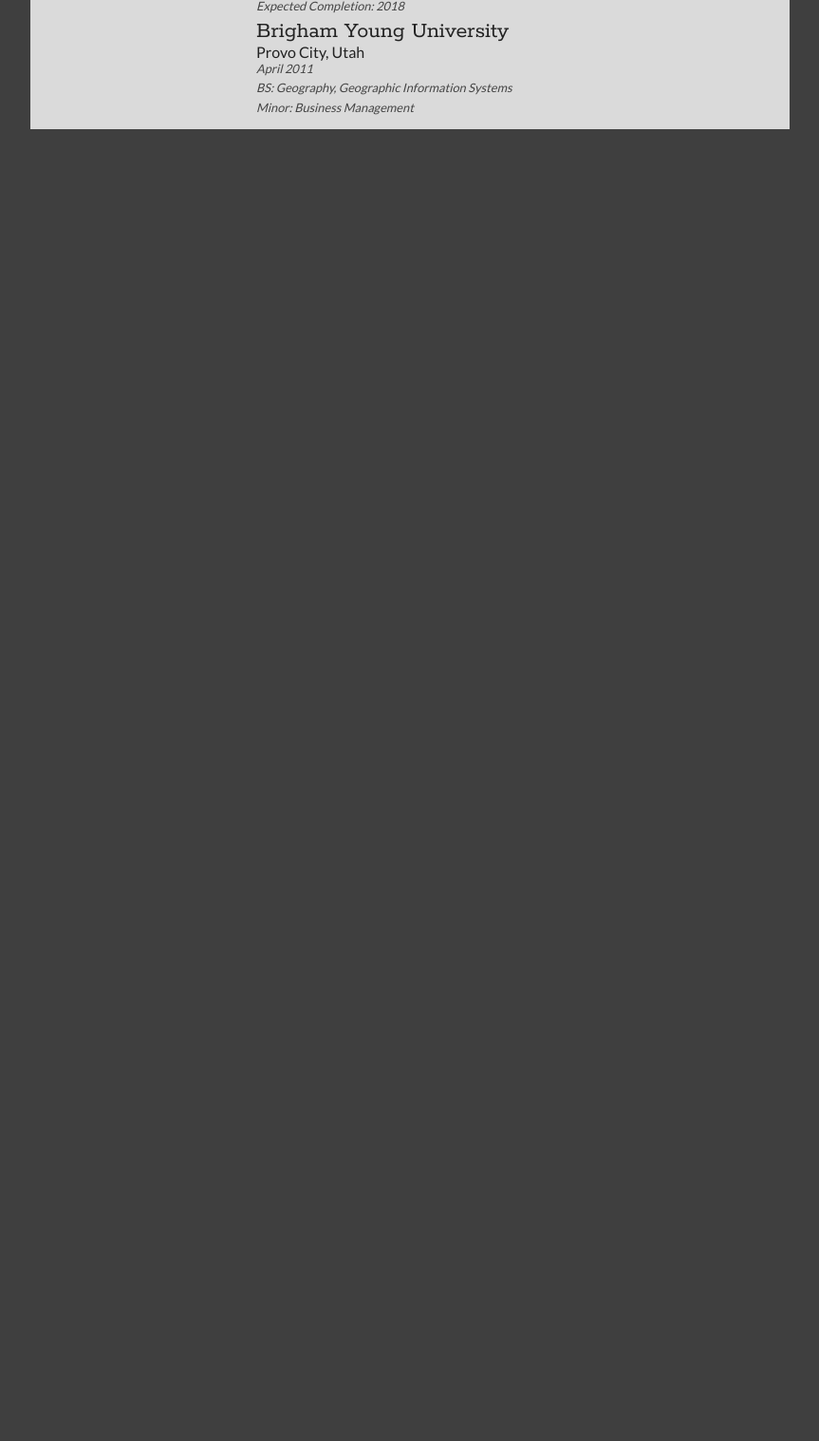
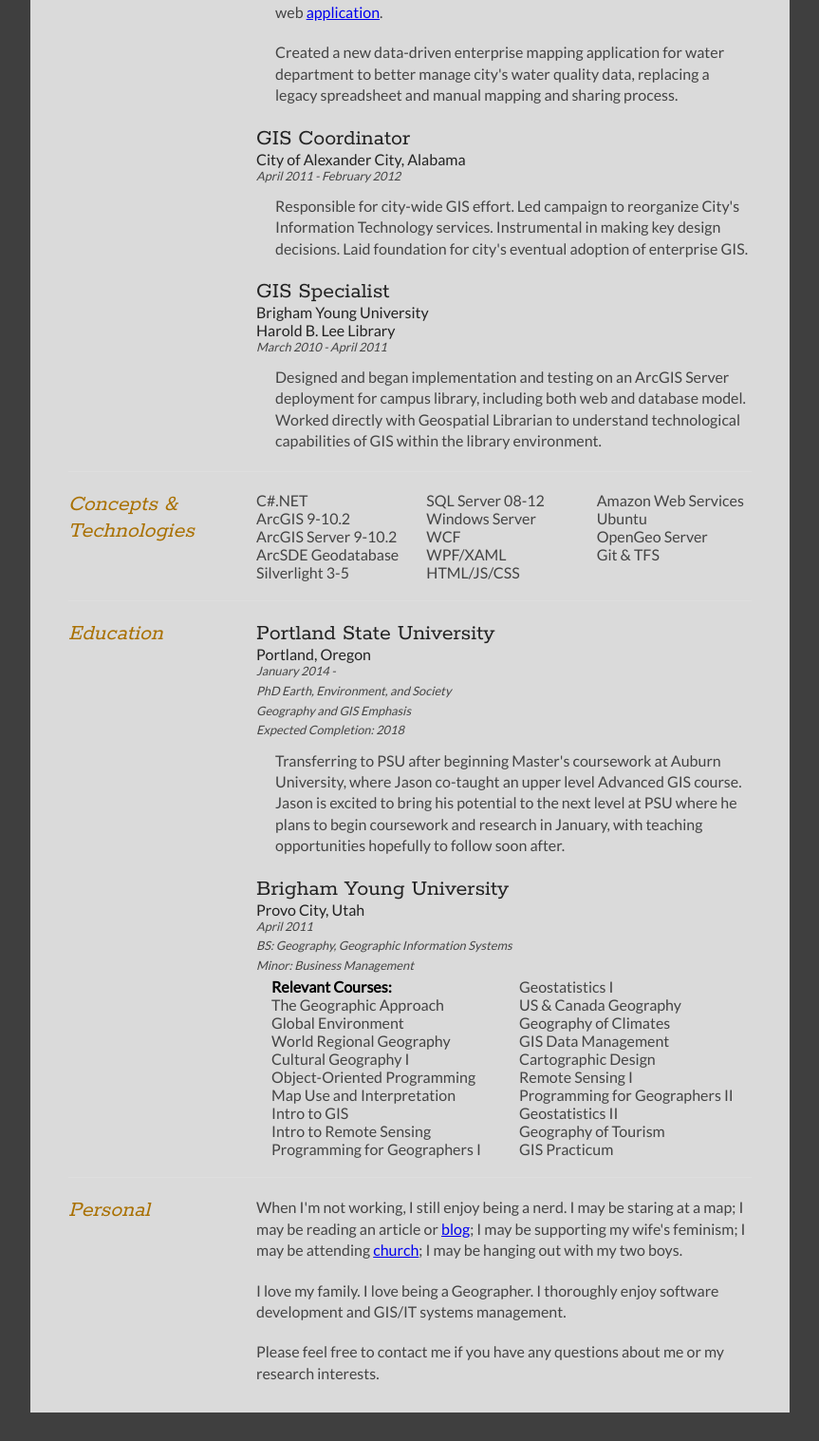
Before and after one commit to geojson/geojson.github.com, a plain HTML site: page index.html in a window 1280 px wide. Shown: the part 1082-2599 px from the top of the page at 95% size, without its empty margins (208-1071 px from the left). Before the commit the page ends 1248 px from the top, so only its background shows below. Drawn offline with Linux system fonts and the light colour scheme.

Commit message:
cv content update

```diff
--- a/index.html
+++ b/index.html
@@ -24,7 +24,7 @@
 		<div id="name">
 			<h1 class="quickFade delayTwo">Jason Roebuck</h1>
 			<h2 class="quickFade delayThree">Geographer</h2>
-			<h3 class="quickFade delayThree">GIS Developer</h3>
+			<h3 class="quickFade delayThree" title="&amp;&amp; geogeek">&amp;&amp; GIS Developer</h3>
 		</div>
 
 		<div id="contactDetails" class="quickFade delayFour">
@@ -46,7 +46,9 @@
 
 				<div class="sectionContent">
 					<p>Since I was a young child, I have been fascinated by both maps and the cultural landscape.  As a technology-intensive geographer, my goal is to share my passion with others by advocating the sharing of geographic data, so others can see the world digitally.</p>
-					<p>I spend a lot of time exploring options for the best way to make these things happen.  Professionally, I currently design interactive maps and develop other GIS solutions.  I also consider myself to be a lifelong student.</p>
+					<p>I spend a lot of time exploring options for the best way to make these things happen.  Professionally, I currently design interactive maps and develop and maintain other GIS solutions.</p>
+					<p>I also consider myself to be a lifelong student, researcher, and teacher.</p>
+					<p>My eventual career goal is to teach at a Research University in the Western United States.</p>
 				</div>
 			</article>
 			<div class="clear"></div>
@@ -59,17 +61,26 @@
 
 			<div class="sectionContent">
 				<article>
-					<h2>GIS Programmer/Analyst</h2>
+					<h2>GIS Programmer Analyst</h2>
 					<h3>Resource Data, Inc. - Portland, Oregon</h3>
 					<p class="subDetails">December 2012 - Present</p>
-					<p class="jobDesc"></p>
+					<p class="jobDesc">Responsible for backend data management and front-end web mapping application management and development for a high-profile state agency.</p>
+					<p class="jobDesc">Upgraded enterprise GIS systems to current esri version with concurrent data structure, while supporting development for GIS/Sharepoint integration project.</p>
+					<p class="jobDesc">Constantly provides recommendations on GIS best-practices and ensures smooth implementation.</p>
+					<p class="jobDesc">Uses Agile software development methodology to meet user expectations and provide for quick turnaround of features and bug fixes.</p>
+					<p class="jobDesc">Provides infrastructure support for 10 workstations and 7 Windows servers with nearly 100% uptime.</p>
 				</article>
 
 				<article>
-					<h2>GIS Programmer/Analyst</h2>
+					<h2>GIS Programmer Analyst</h2>
 					<h3>City of Auburn, Alabama</h3>
 					<p class="subDetails">January 2012 - November 2012</p>
-					<p class="jobDesc"></p>
+					<p class="jobDesc">
+						Chiefly responsible for city's interactive mapping applications.  During my time at the city, we deployed a new general-purpose, public-facing web <a href="http://webgis.auburnalabama.org/COAMap">application</a>.
+					</p>
+					<p class="jobDesc">
+						Created a new data-driven enterprise mapping application for water department to better manage city's water quality data, replacing a legacy spreadsheet and manual mapping and sharing process.
+					</p>
 				</article>
 
 				<article>
@@ -84,7 +95,7 @@
 					<h3>Brigham Young University</h3>
 					<h3>Harold B. Lee Library</h3>
 					<p class="subDetails">March 2010 - April 2011</p>
-					<p class="jobDesc"></p>
+					<p class="jobDesc">Designed and began implementation and testing on an ArcGIS Server deployment for campus library, including both web and database model. Worked directly with Geospatial Librarian to understand technological capabilities of GIS within the library environment.</p>
 				</article>
 			</div>
 			<div class="clear"></div>
@@ -98,8 +109,8 @@
 			<div class="sectionContent">
 				<ul class="keySkills">
 					<li>C#.NET</li>
-					<li>ArcGIS 9-10.1</li>
-					<li>ArcGIS Server 9-10.1</li>
+					<li>ArcGIS 9-10.2</li>
+					<li>ArcGIS Server 9-10.2</li>
 					<li>ArcSDE Geodatabase</li>
 					<li>Silverlight 3-5</li>
 					<li>SQL Server 08-12</li>
@@ -125,9 +136,11 @@
 				<article>
 					<h2>Portland State University</h2>
 					<h3>Portland, Oregon</h3>
-					<p class="subDetails">September 2013 - &nbsp;</p>
+					<p class="subDetails">January 2014 - &nbsp;</p>
 					<p class="subDetails">PhD Earth, Environment, and Society</p>
+					<p class="subDetails">Geography and GIS Emphasis</p>
 					<p class="subDetails">Expected Completion: 2018</p>
+					<p class="jobDesc">Transferring to PSU after beginning Master's coursework at Auburn University, where Jason co-taught an upper level Advanced GIS course.  Jason is excited to bring his potential to the next level at PSU where he plans to begin coursework and research in January, with teaching opportunities hopefully to follow soon after.</p>
 				</article>
 				<article>
 					<h2>Brigham Young University</h2>
@@ -135,7 +148,46 @@
 					<p class="subDetails">April 2011</p>
 					<p class="subDetails">BS: Geography, Geographic Information Systems</p>
 					<p class="subDetails">Minor: Business Management</p>
+					<ul class="courseList">
+						<li class="bold" title="not to say that the other courses I took weren't...">Relevant Courses:</li>
+						<li title="Geog 100">The Geographic Approach</li>
+						<li title="Geog 101">Global Environment</li>
+						<li title="Geog 120">World Regional Geography</li>
+						<li title="Geog 130">Cultural Geography I</li>
+						<li title="CS 142">Object-Oriented Programming</li>
+						<li title="Geog 211">Map Use and Interpretation</li>
+						<li title="Geog 212">Intro to GIS</li>
+						<li title="Geog 213">Intro to Remote Sensing</li>
+						<li title="Geog 217">Programming for Geographers I</li>
+						<li title="Geog 222">Geostatistics I</li>
+						<li title="Geog 250">US &amp; Canada Geography</li>
+						<li title="Geog 304">Geography of Climates</li>
+						<li title="Geog 311">GIS Data Management</li>
+						<li title="Geog 312">Cartographic Design</li>
+						<li title="Geog 313">Remote Sensing I</li>
+						<li title="Geog 317">Programming for Geographers II</li>
+						<li title="Geog 322">Geostatistics II</li>
+						<li title="Geog 347">Geography of Tourism</li>
+						<li title="Geog 521R">GIS Practicum</li>
+					</ul>
 				</article>
+			</div>
+			<div class="clear"></div>
+		</section>
+
+		<section>
+			<div class="sectionTitle">
+				<h1>Personal</h1>
+			</div>
+
+			<div class="sectionContent">
+				<p>
+					When I'm not working, I still enjoy being a nerd.  I may be staring at a map; I may be reading an article or <a href="http://www.xkcd.org" target="_blank">blog</a>; I may be supporting my wife's feminism; I may be attending <a href="http://www.mormon.org/" target="_blank">church</a>; I may be hanging out with my two boys.
+				</p>
+				<p>
+					I love my family.  I love being a Geographer.  I thoroughly enjoy software development and GIS/IT systems management.
+				</p>
+				<p>Please feel free to contact me if you have any questions about me or my research interests.</p>
 			</div>
 			<div class="clear"></div>
 		</section>
--- a/style.css
+++ b/style.css
@@ -24,6 +24,7 @@
 
 p.jobDesc {
 	margin-left: 1.25em;
+	margin-top:0.7em;
 }
 
 
@@ -156,8 +157,24 @@
 	color: #444;
 }
 
-.keySkills ul li {
+.courseList,.keySkills ul li {
 	margin-bottom: 3px;
+}
+
+.courseList {
+	list-style-type: none;
+	-moz-column-count:2;
+	-webkit-column-count:2;
+	column-count:2;
+	margin-bottom: 20px;
+	margin-left:1em;
+	font-size: 1em;
+	color: #444;
+}
+
+.bold {
+	font-weight: bold;
+	color: black;
 }
 
 @media all and (min-width: 602px) and (max-width: 800px) {
@@ -169,6 +186,12 @@
 	-moz-column-count:2;
 	-webkit-column-count:2;
 	column-count:2;
+	}
+
+	.courseList {
+	-moz-column-count:1;
+	-webkit-column-count:1;
+	column-count:1;
 	}
 }
 
```
